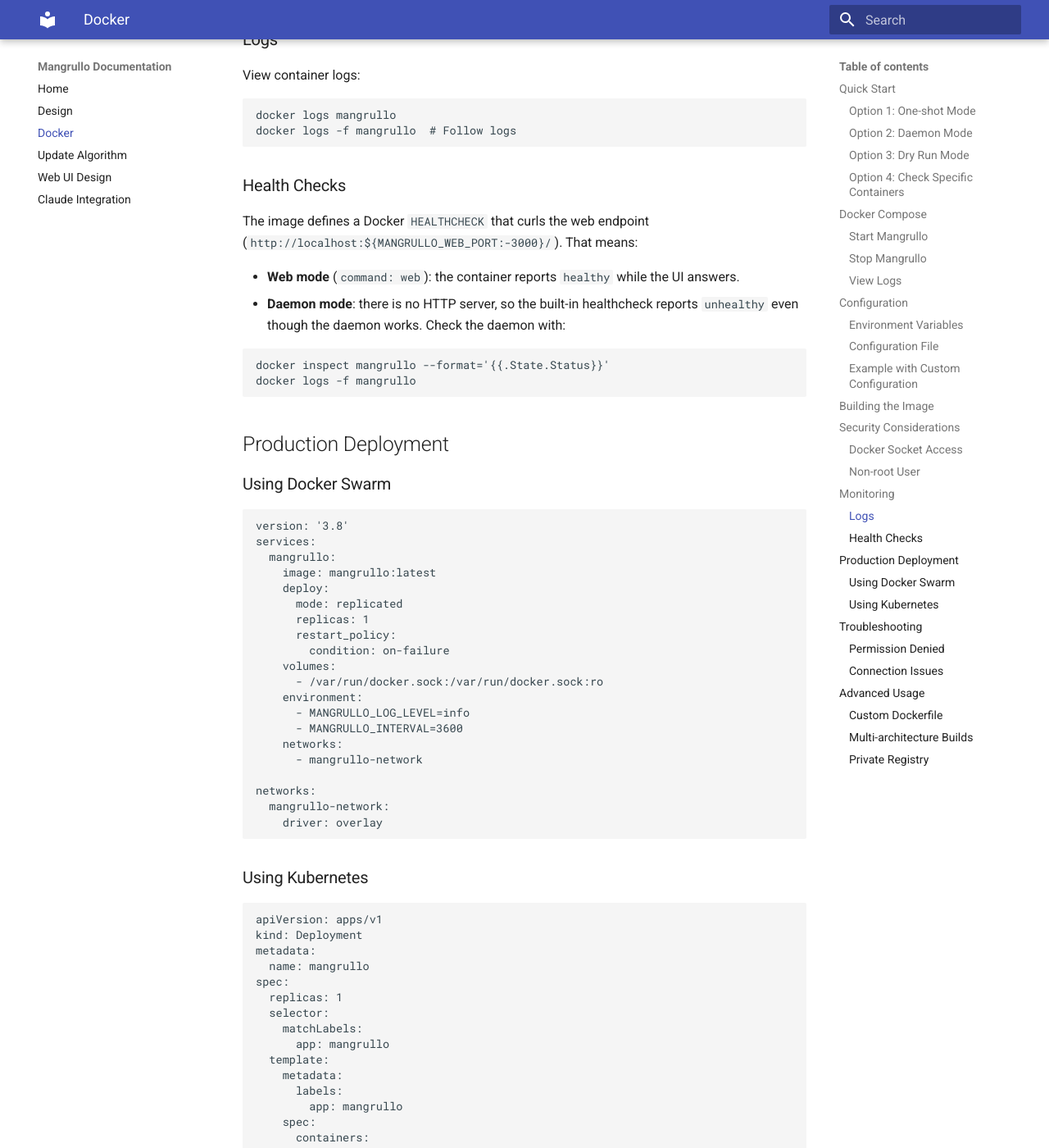
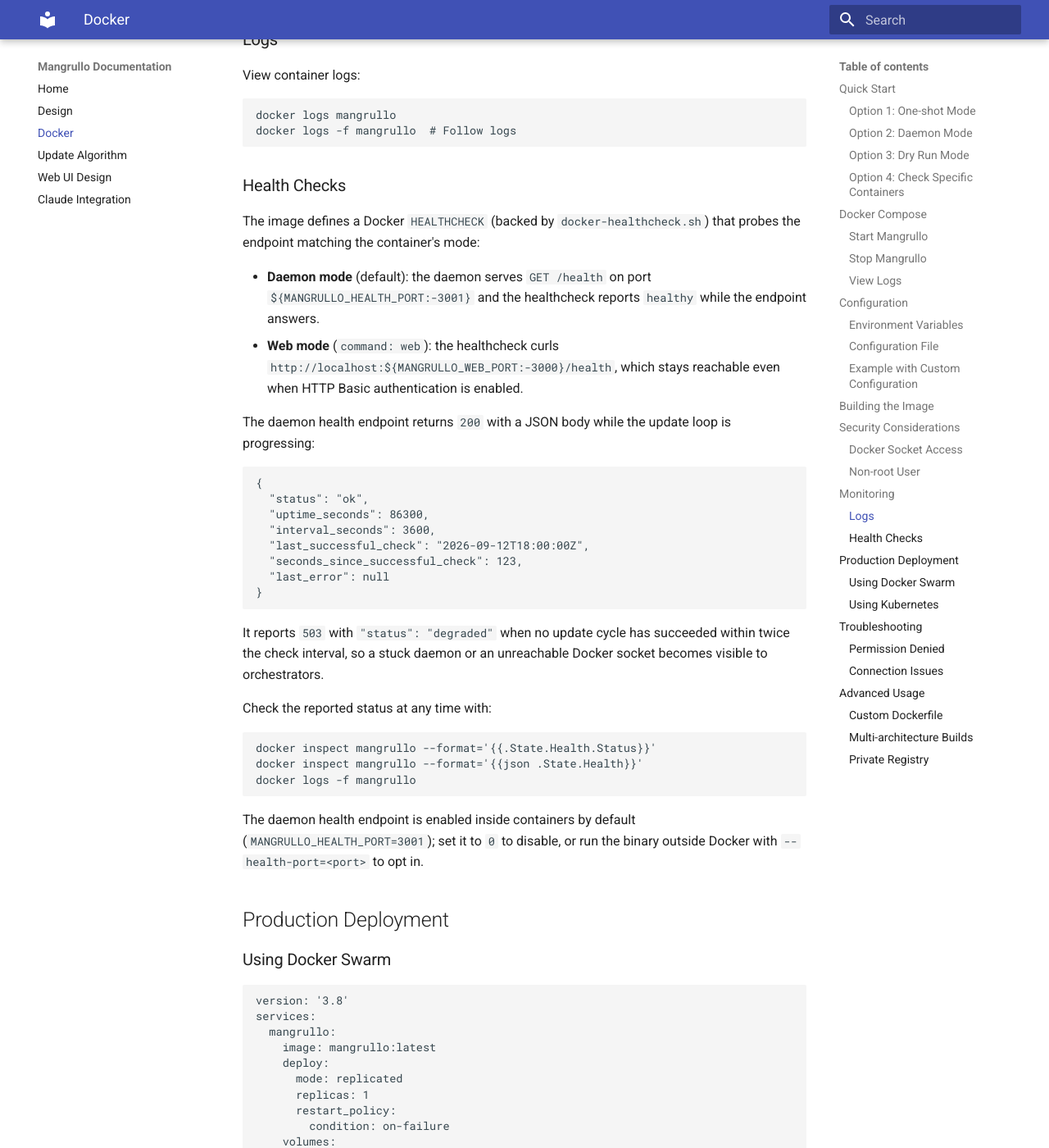
Before and after one commit to ralsina/mangrullo, an MkDocs documentation site: the page built from docs/DOCKER.md, in a window 1280 px wide and 1400 px high, scrolled down 4008 px. Shown: the whole window at 82% size. Built offline with MkDocs 1.6.1 and Material for MkDocs 9.7.7, drawn with Linux system fonts in a browser that asks for light colours; some of the changed text lies outside the part shown.

Commit message:
feat: health checks for the daemon, Docker image, and compose examples
The daemon now serves GET /health on a configurable port
(--health-port / MANGRULLO_HEALTH_PORT, 0 disables it). It returns
200 with uptime and last-cycle info, and 503 when no update cycle
has succeeded within twice the interval, so orchestrators can see
a stuck daemon or an unreachable Docker socket.

The image healthcheck previously curled / which failed with Basic
auth enabled, and daemon containers always reported unhealthy
because they had nothing to probe. A docker-healthcheck.sh script
now probes the endpoint matching the container mode: /health on
MANGRULLO_HEALTH_PORT (default 3001) for the daemon, /health on the
web port for the web UI, falling back to process liveness for
one-shot runs. The compose file and the Swarm/Kubernetes examples
gain explicit healthchecks and probes.

````diff
--- a/docs/DOCKER.md
+++ b/docs/DOCKER.md
@@ -174,17 +174,45 @@
 
 ### Health Checks
 
-The image defines a Docker `HEALTHCHECK` that curls the web endpoint
-(`http://localhost:${MANGRULLO_WEB_PORT:-3000}/`). That means:
+The image defines a Docker `HEALTHCHECK` (backed by `docker-healthcheck.sh`)
+that probes the endpoint matching the container's mode:
 
-- **Web mode** (`command: web`): the container reports `healthy` while the UI answers.
-- **Daemon mode**: there is no HTTP server, so the built-in healthcheck reports
-  `unhealthy` even though the daemon works. Check the daemon with:
+- **Daemon mode** (default): the daemon serves `GET /health` on port
+  `${MANGRULLO_HEALTH_PORT:-3001}` and the healthcheck reports `healthy` while
+  the endpoint answers.
+- **Web mode** (`command: web`): the healthcheck curls
+  `http://localhost:${MANGRULLO_WEB_PORT:-3000}/health`, which stays reachable
+  even when HTTP Basic authentication is enabled.
+
+The daemon health endpoint returns `200` with a JSON body while the update
+loop is progressing:
+
+```json
+{
+  "status": "ok",
+  "uptime_seconds": 86300,
+  "interval_seconds": 3600,
+  "last_successful_check": "2026-09-12T18:00:00Z",
+  "seconds_since_successful_check": 123,
+  "last_error": null
+}
+```
+
+It reports `503` with `"status": "degraded"` when no update cycle has
+succeeded within twice the check interval, so a stuck daemon or an
+unreachable Docker socket becomes visible to orchestrators.
+
+Check the reported status at any time with:
 
 ```bash
-docker inspect mangrullo --format='{{.State.Status}}'
+docker inspect mangrullo --format='{{.State.Health.Status}}'
+docker inspect mangrullo --format='{{json .State.Health}}'
 docker logs -f mangrullo
 ```
+
+The daemon health endpoint is enabled inside containers by default
+(`MANGRULLO_HEALTH_PORT=3001`); set it to `0` to disable, or run the binary
+outside Docker with `--health-port=<port>` to opt in.
 
 ## Production Deployment
 
@@ -205,6 +233,13 @@
     environment:
       - MANGRULLO_LOG_LEVEL=info
       - MANGRULLO_INTERVAL=3600
+      - MANGRULLO_HEALTH_PORT=3001
+    healthcheck:
+      test: ["CMD", "curl", "-fsS", "http://127.0.0.1:3001/health"]
+      interval: 30s
+      timeout: 5s
+      retries: 3
+      start_period: 30s
     networks:
       - mangrullo-network
 
@@ -238,6 +273,23 @@
           value: "info"
         - name: MANGRULLO_INTERVAL
           value: "3600"
+        - name: MANGRULLO_HEALTH_PORT
+          value: "3001"
+        ports:
+        - containerPort: 3001
+          name: health
+        livenessProbe:
+          httpGet:
+            path: /health
+            port: health
+          initialDelaySeconds: 30
+          periodSeconds: 30
+        readinessProbe:
+          httpGet:
+            path: /health
+            port: health
+          initialDelaySeconds: 5
+          periodSeconds: 30
         volumeMounts:
         - name: docker-socket
           mountPath: /var/run/docker.sock
````
Also changed, not shown: docker-compose.yml (+13 -0 lines), 10 other files.
